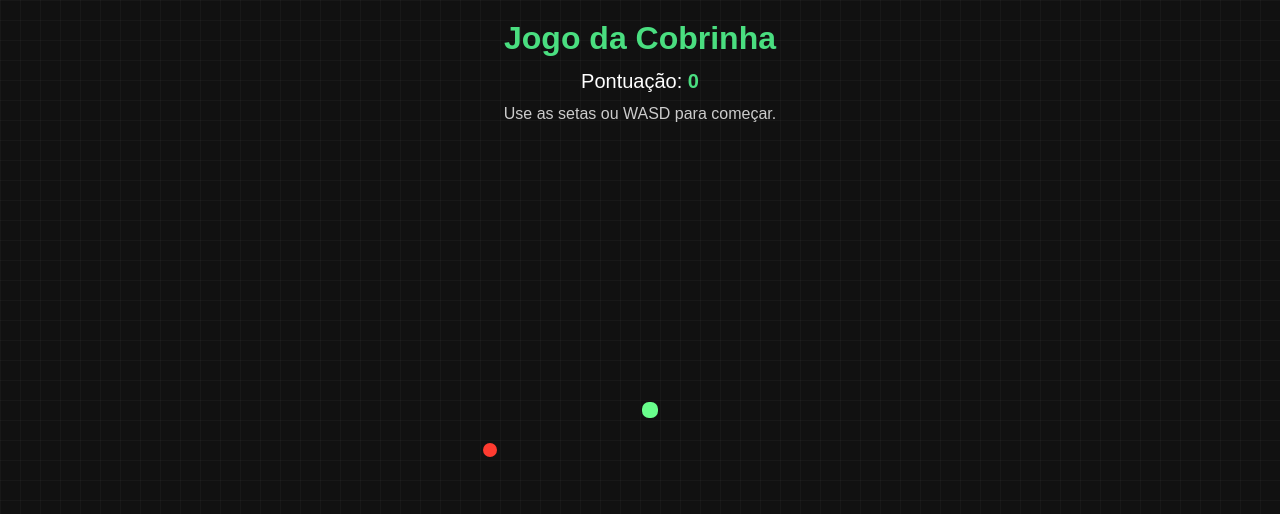
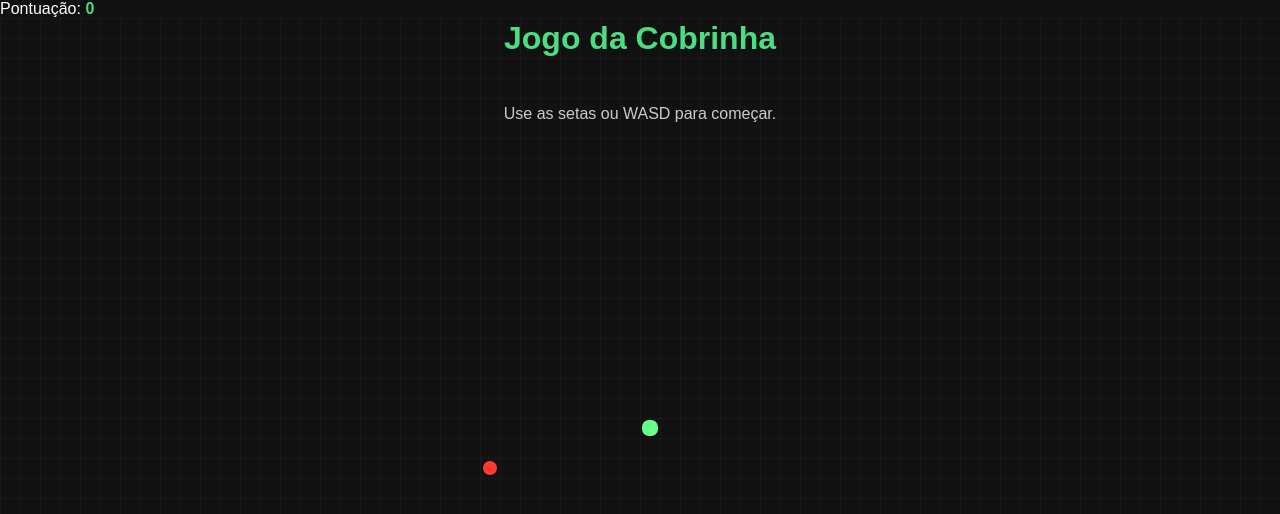
Before and after one commit to viniciusfrandina04-byte/jogo-da-cobrinha, a plain HTML site: page index.html in a window 1280 px wide. Drawn offline with Linux system fonts and the light colour scheme.

Commit message:
Refactor index.html for improved layout
Updated HTML structure and class names for the game interface.

```diff
--- a/index.html
+++ b/index.html
@@ -1,6 +1,5 @@
 <!DOCTYPE html>
 <html lang="pt-BR">
-
 <head>
     <meta charset="UTF-8">
     <meta name="viewport" content="width=device-width, initial-scale=1.0">
@@ -12,24 +11,21 @@
 
 <body>
 
-    <div class="container">
-
+    <div class="interface">
         <h1>Jogo da Cobrinha</h1>
 
-        <p id="pontuacao">
-            Pontuação: <span id="pontos">0</span>
-        </p>
+        <div class="informacoes">
+            <span>Pontuação: <strong id="pontos">0</strong></span>
+        </div>
 
-        <p id="mensagem">
+        <div id="mensagem">
             Use as setas ou WASD para começar.
-        </p>
+        </div>
+    </div>
 
-        <canvas id="jogo"></canvas>
-
-    </div>
+    <canvas id="jogo"></canvas>
 
     <script src="script.js"></script>
 
 </body>
-
 </html>
```
